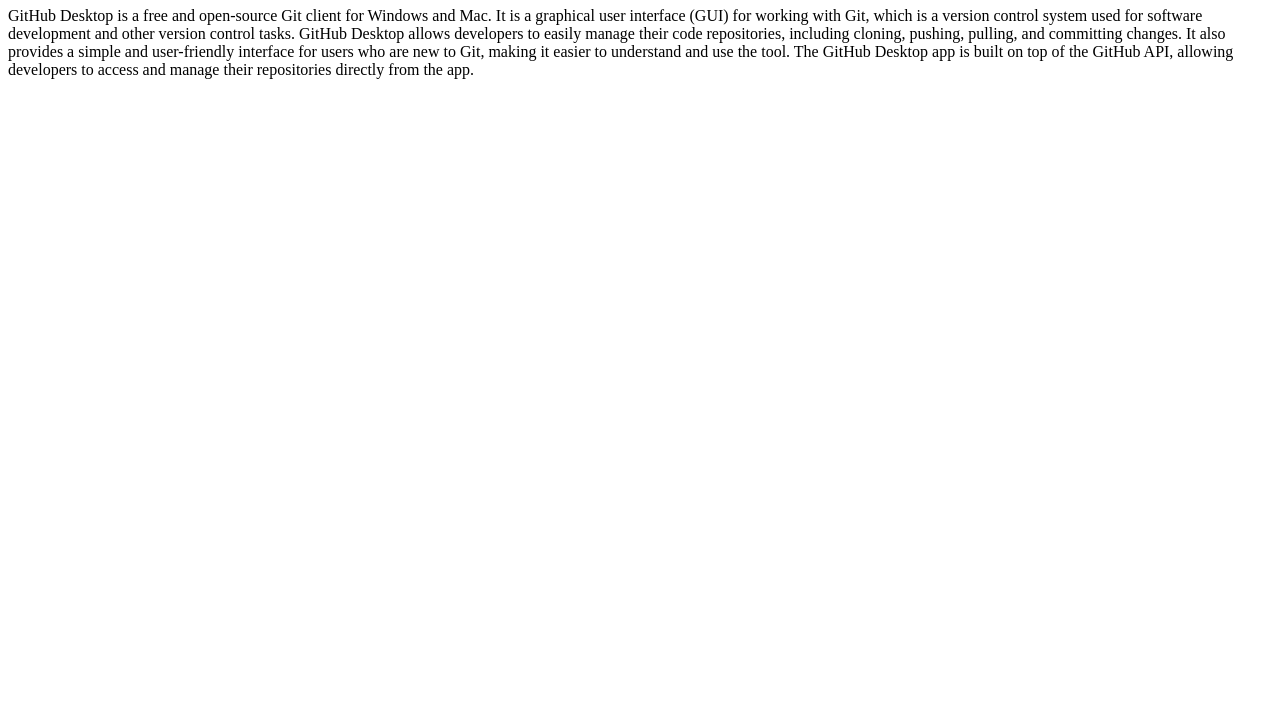
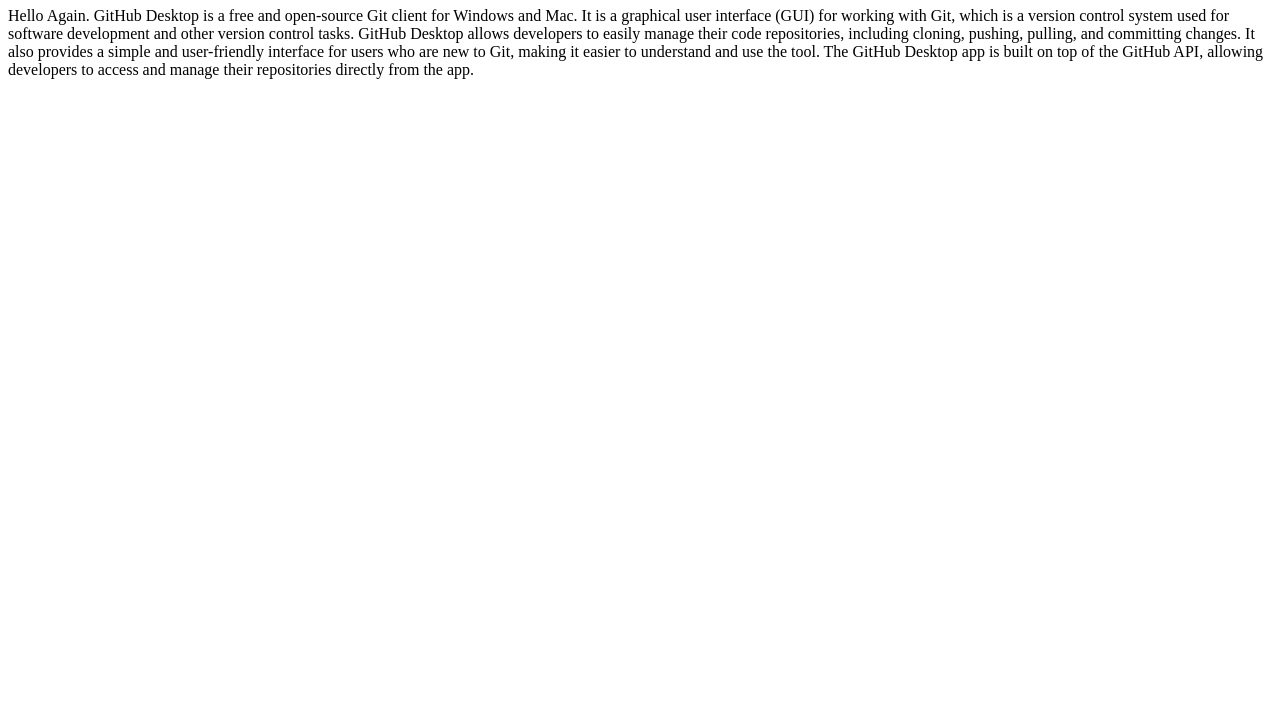
Before and after one commit to JurielUC/gihubdesktop-demo, a plain HTML site: page index.html in a window 1280 px wide. Shown: the part 73-800 px from the top of the page. Drawn offline with Linux system fonts and the light colour scheme.

Commit message:
Update index.html

```diff
--- a/index.html
+++ b/index.html
@@ -8,6 +8,6 @@
 </head>
 <body>
     <h1>Hello, World</h1>
-    <p>GitHub Desktop is a free and open-source Git client for Windows and Mac. It is a graphical user interface (GUI) for working with Git, which is a version control system used for software development and other version control tasks. GitHub Desktop allows developers to easily manage their code repositories, including cloning, pushing, pulling, and committing changes. It also provides a simple and user-friendly interface for users who are new to Git, making it easier to understand and use the tool. The GitHub Desktop app is built on top of the GitHub API, allowing developers to access and manage their repositories directly from the app. </p>
+    <p>Hello Again. GitHub Desktop is a free and open-source Git client for Windows and Mac. It is a graphical user interface (GUI) for working with Git, which is a version control system used for software development and other version control tasks. GitHub Desktop allows developers to easily manage their code repositories, including cloning, pushing, pulling, and committing changes. It also provides a simple and user-friendly interface for users who are new to Git, making it easier to understand and use the tool. The GitHub Desktop app is built on top of the GitHub API, allowing developers to access and manage their repositories directly from the app. </p>
 </body>
 </html>
```
